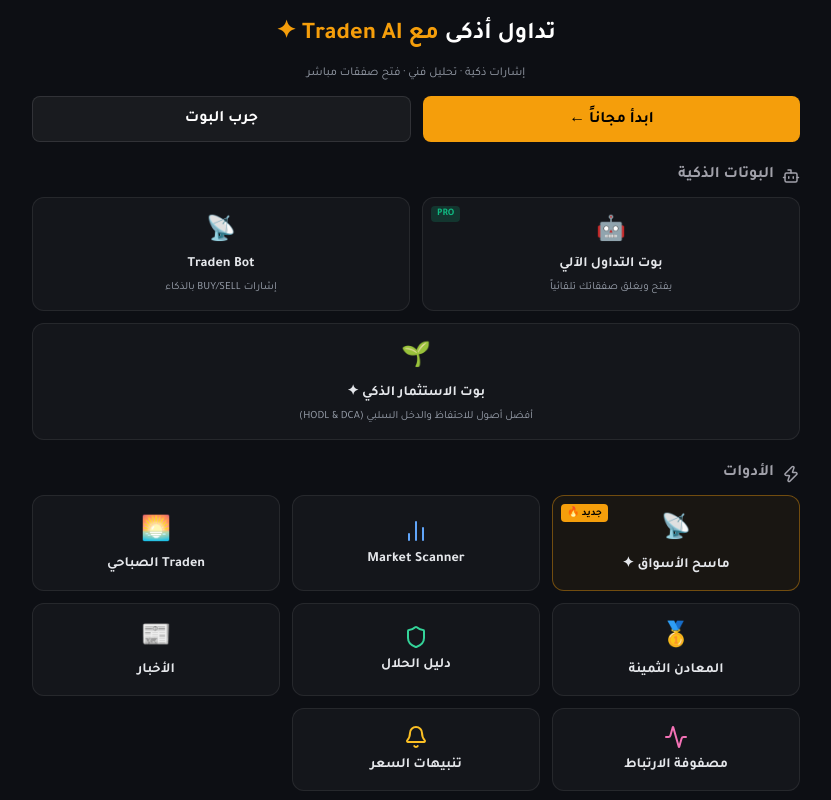
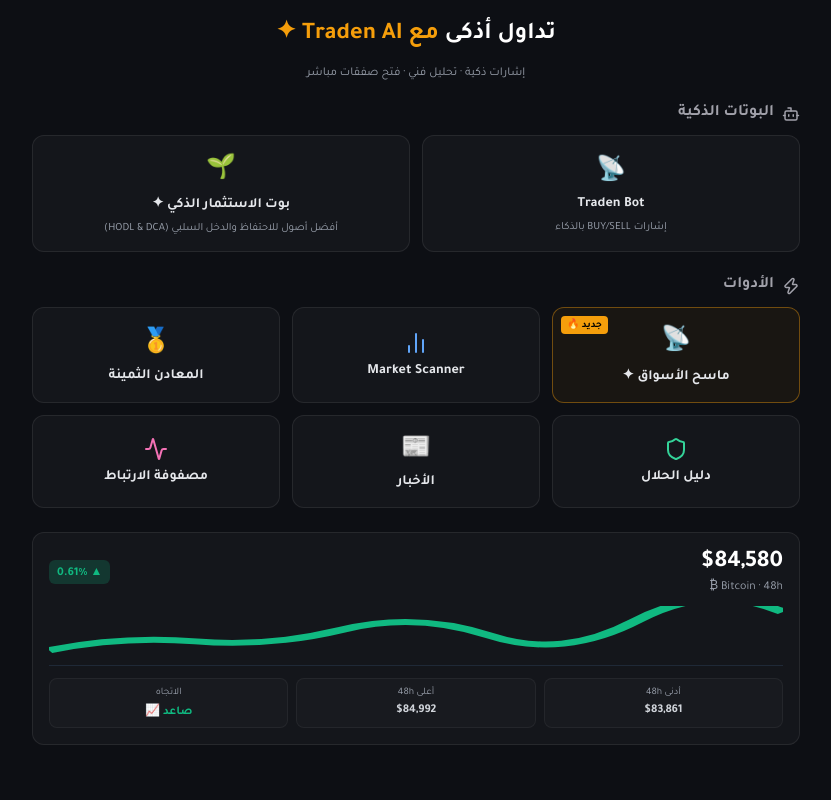
Before and after one commit to ahmeddarkxx1-commits/egx30, a React (Vite) app: page / in a window 1280 px wide. Shown: the top 800 px of the page, without its empty margins (224-1055 px from the left). Built offline with nearby package versions, Linux system fonts and the light colour scheme.

Commit message:
refactor: Remove buttons and unused sections from UI

```diff
--- a/src/App.jsx
+++ b/src/App.jsx
@@ -101,11 +101,6 @@ function App() {
             مرحباً بك، {tgUser.first_name}
           </div>
         )}
-
-        <div className="action-buttons">
-          <button className="btn btn-primary">ابدأ مجاناً ←</button>
-          <button className="btn btn-secondary">جرب البوت</button>
-        </div>
       </header>
 
       <section>
@@ -114,18 +109,12 @@ function App() {
           البوتات الذكية
         </div>
         <div className="grid-2">
-          <div className="card">
-            <span className="card-icon">🤖</span>
-            <div className="card-title">بوت التداول الآلي</div>
-            <div className="card-desc">يفتح ويغلق صفقاتك تلقائياً</div>
-            <div className="badge">PRO</div>
-          </div>
           <div className="card" onClick={() => setCurrentView('signal_bot')}>
             <span className="card-icon">📡</span>
             <div className="card-title">Traden Bot</div>
             <div className="card-desc">إشارات BUY/SELL بالذكاء</div>
           </div>
-          <div className="card" onClick={() => setCurrentView('investment_bot')} style={{ gridColumn: 'span 2', cursor: 'pointer' }}>
+          <div className="card" onClick={() => setCurrentView('investment_bot')} style={{ cursor: 'pointer' }}>
             <span className="card-icon">🌱</span>
             <div className="card-title">بوت الاستثمار الذكي ✦</div>
             <div className="card-desc">أفضل أصول للاحتفاظ والدخل السلبي (HODL & DCA)</div>
@@ -148,10 +137,6 @@ function App() {
             <BarChart2 size={24} color="#60a5fa" />
             <div className="card-title">Market Scanner</div>
           </div>
-          <div className="card">
-            <span className="card-icon">🌅</span>
-            <div className="card-title">Traden الصباحي</div>
-          </div>
           <div className="card" onClick={() => setCurrentView('precious_metals')}>
             <span className="card-icon">🥇</span>
             <div className="card-title">المعادن الثمينة</div>
@@ -167,10 +152,6 @@ function App() {
           <div className="card">
             <Activity size={24} color="#f472b6" />
             <div className="card-title">مصفوفة الارتباط</div>
-          </div>
-          <div className="card">
-            <Bell size={24} color="#fbbf24" />
-            <div className="card-title">تنبيهات السعر</div>
           </div>
         </div>
       </section>
```
